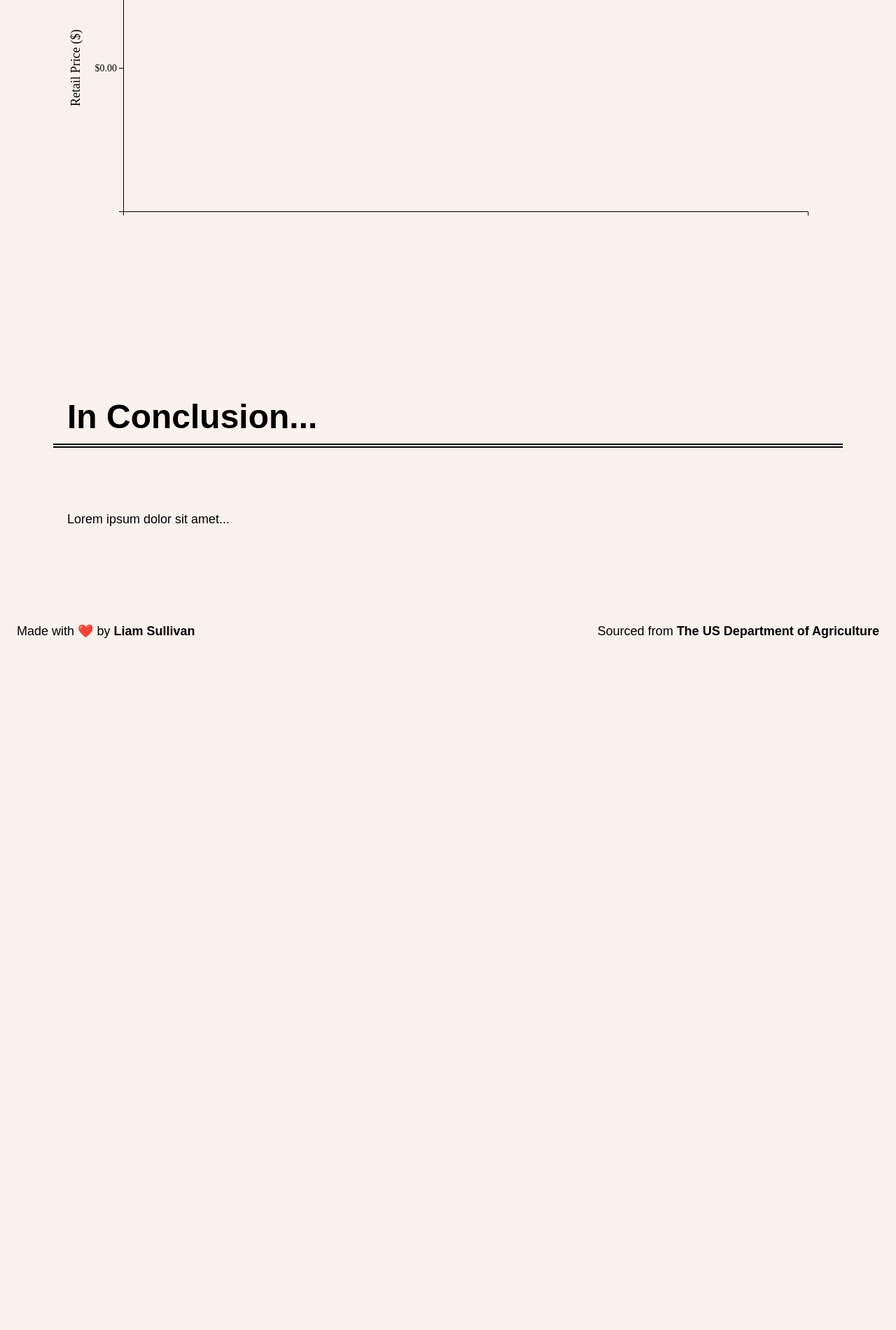
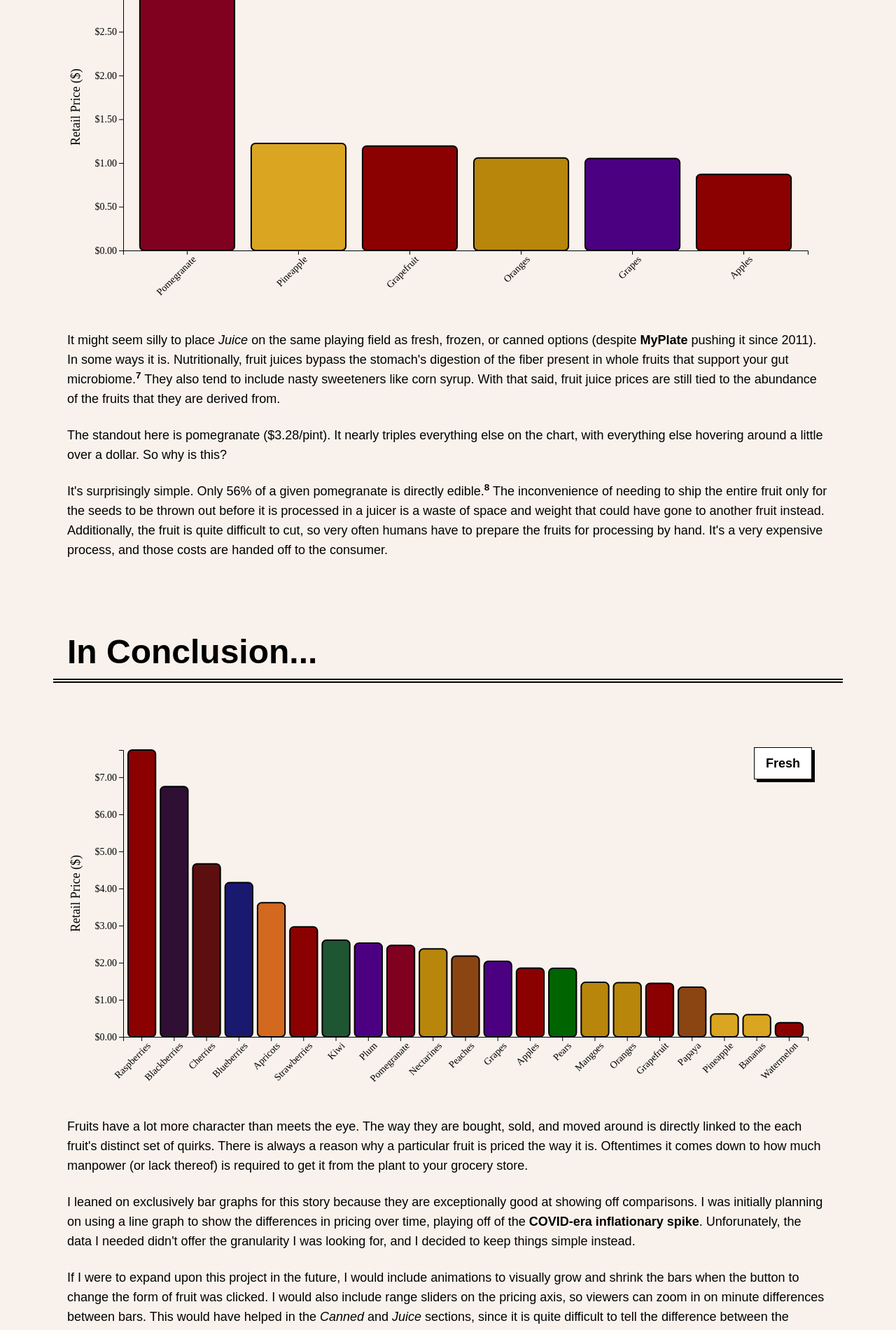
Before and after one commit to liambsulliva/data-story, a SvelteKit app: page / in a window 1280 px wide. Shown: the part 8836-10737 px from the top of the page at 70% size. Before the commit the page ends 9776 px from the top, so only its background shows below. Built offline with nearby package versions, Linux system fonts and the light colour scheme; a web font is replaced by a local one.

Commit message:
finish content

```diff
--- a/src/routes/+page.svelte
+++ b/src/routes/+page.svelte
@@ -358,10 +358,12 @@
 			/>
 			<p class="py-3 font-proximaNova text-lg">
 				As a refresher, here they are compared to their fresh and canned forms. Even by looking at
-				the y-axis ticks alone, it's clear that
+				the y-axis ticks alone, it's clear that dried fruit are in an entirely different league of
+				pricing. You're going to be paying a lot more than canned options, and fresh fruit is still
+				significantly cheaper if you don't mind losing the shelf stability.
 			</p>
 			<p class="py-3 font-proximaNova text-lg">
-				Any kind of advantage that dried fruit would have had due to shelf-stability is completely
+				Any kind of advantage that dried fruit would have had due to shelf stability is completely
 				lost in the volume argument. That doesn't make dried fruit <i>bad</i>, though. Just
 				different. You will likely end up paying more upfront, but you will receive more in caloric
 				intake for that money.
@@ -379,18 +381,33 @@
 		<div class="mx-6">
 			<BarChart
 				form={'Juice'}
-				fruits={[
-					'Apples, ready-to-drink',
-					'Grapefruit, ready-to-drink',
-					'Grapes, ready-to-drink',
-					'Oranges, ready-to-drink',
-					'Pineapple, ready-to-drink',
-					'Pomegranate, ready-to-drink'
-				]}
+				fruits={['Apples', 'Grapefruit', 'Grapes', 'Oranges', 'Pineapple', 'Pomegranate']}
 			/>
-			<p class="mt-8 py-3 font-proximaNova text-lg"></p>
-			<p class="py-3 font-proximaNova text-lg"></p>
-			<p class="py-3 font-proximaNova"></p>
+			<p class="mt-8 py-3 font-proximaNova text-lg">
+				It might seem silly to place <i>Juice</i> on the same playing field as fresh, frozen, or
+				canned options (despite <Link href="https://www.myplate.gov/eat-healthy/fruits"
+					>MyPlate</Link
+				> pushing it since 2011). In some ways it is. Nutritionally, fruit juices bypass the stomach's
+				digestion of the fiber present in whole fruits that support your gut microbiome.<Link
+					href="https://www.houstonmethodist.org/blog/articles/2022/sep/7-benefits-of-fiber-that-should-convince-you-to-eat-enough-of-it/"
+					><sup>7</sup></Link
+				> They also tend to include nasty sweeteners like corn syrup. With that said, fruit juice prices
+				are still tied to the abundance of the fruits that they are derived from.
+			</p>
+			<p class="py-3 font-proximaNova text-lg">
+				The standout here is pomegranate ($3.28/pint). It nearly triples everything else on the
+				chart, with everything else hovering around a little over a dollar. So why is this?
+			</p>
+			<p class="py-3 font-proximaNova text-lg">
+				It's surprisingly simple. Only 56% of a given pomegranate is directly edible.<Link
+					href="https://www.ers.usda.gov/data-products/fruit-and-vegetable-prices"
+					><sup>8</sup></Link
+				> The inconvenience of needing to ship the entire fruit only for the seeds to be thrown out before
+				it is processed in a juicer is a waste of space and weight that could have gone to another fruit
+				instead. Additionally, the fruit is quite difficult to cut, so very often humans have to prepare
+				the fruits for processing by hand. It's a very expensive process, and those costs are handed
+				off to the consumer.
+			</p>
 		</div>
 	</section>
 	<section class="relative">
@@ -403,7 +420,69 @@
 				<div class="absolute bottom-[4.75rem] left-9 right-9 h-[2px] bg-black"></div>
 			</div>
 			<div class="mx-14 mb-24">
-				<p class="py-3 font-proximaNova text-lg">Lorem ipsum dolor sit amet...</p>
+				<ComparisonChart
+					forms={['Fresh', 'Frozen', 'Canned', 'Dried', 'Juice']}
+					fruits={[
+						'Apples',
+						'Apricots',
+						'Bananas',
+						'Blueberries',
+						'Blackberries',
+						'Cranberries',
+						'Dates',
+						'Figs',
+						'Grapefruit',
+						'Grapes',
+						'Cherries',
+						'Grapes',
+						'Kiwi',
+						'Mangoes',
+						'Nectarines',
+						'Oranges',
+						'Papaya',
+						'Peaches',
+						'Pears',
+						'Pineapple',
+						'Plum',
+						'Pomegranate',
+						'Raspberries',
+						'Strawberries',
+						'Watermelon'
+					]}
+				/>
+				<p class="mt-8 py-3 font-proximaNova text-lg">
+					Fruits have a lot more character than meets the eye. The way they are bought, sold, and
+					moved around is directly linked to the each fruit's distinct set of quirks. There is
+					always a reason why a particular fruit is priced the way it is. Oftentimes it comes down
+					to how much manpower (or lack thereof) is required to get it from the plant to your
+					grocery store.
+				</p>
+				<p class="py-3 font-proximaNova text-lg">
+					I leaned on exclusively bar graphs for this story because they are exceptionally good at
+					showing off comparisons. I was initially planning on using a line graph to show the
+					differences in pricing over time, playing off of the <Link
+						href="https://www.cnbc.com/2022/07/13/inflation-rose-9point1percent-in-june-even-more-than-expected-as-price-pressures-intensify.html"
+						>COVID-era inflationary spike</Link
+					>. Unforunately, the data I needed didn't offer the granularity I was looking for, and I
+					decided to keep things simple instead.
+				</p>
+				<p class="py-3 font-proximaNova text-lg">
+					If I were to expand upon this project in the future, I would include animations to
+					visually grow and shrink the bars when the button to change the form of fruit was clicked.
+					I would also include range sliders on the pricing axis, so viewers can zoom in on minute
+					differences between bars. This would have helped in the <i>Canned</i> and <i>Juice</i> sections,
+					since it is quite difficult to tell the difference between the bottom 4 bars unless you rely
+					heavily on the hover/tap tooltip.
+				</p>
+				<p class="py-3 font-proximaNova text-lg">
+					Design wise, I would also include illustrations on top of each bar. It would give each
+					fruit a visual representation apart from the colored bar, making it easier for the viewer
+					to make a visual connection between the fruit and its cost. I would also replace the
+					header illustrations with more relevant illustrations (i.e. a vintage ice cube for the <i
+						>Frozen</i
+					> section), but that would be highly dependent on the assets I have at my disposal. Despite
+					these small gripes, I would largely consider this project a success.
+				</p>
 			</div>
 		</div>
 	</section>
```
